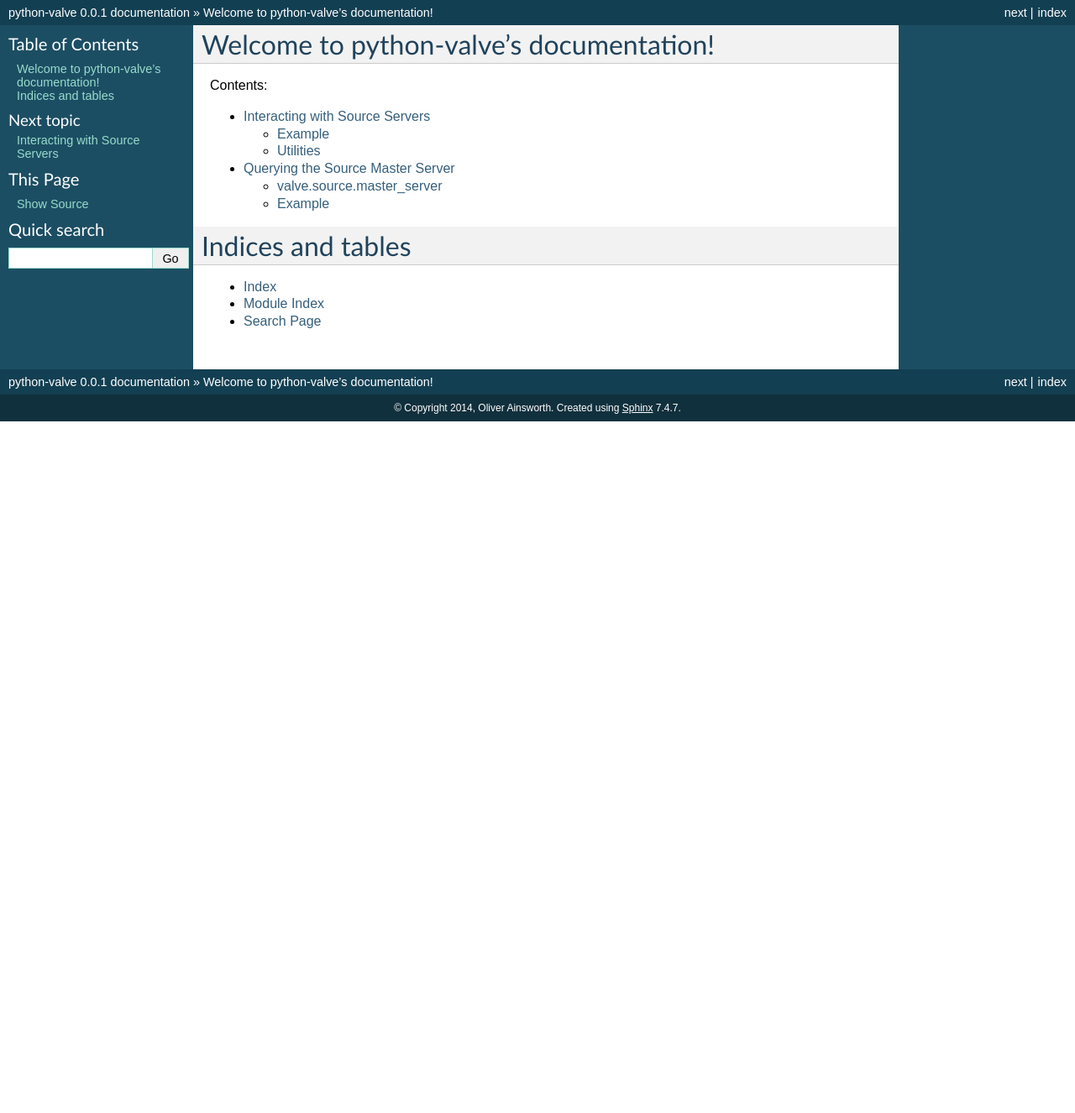
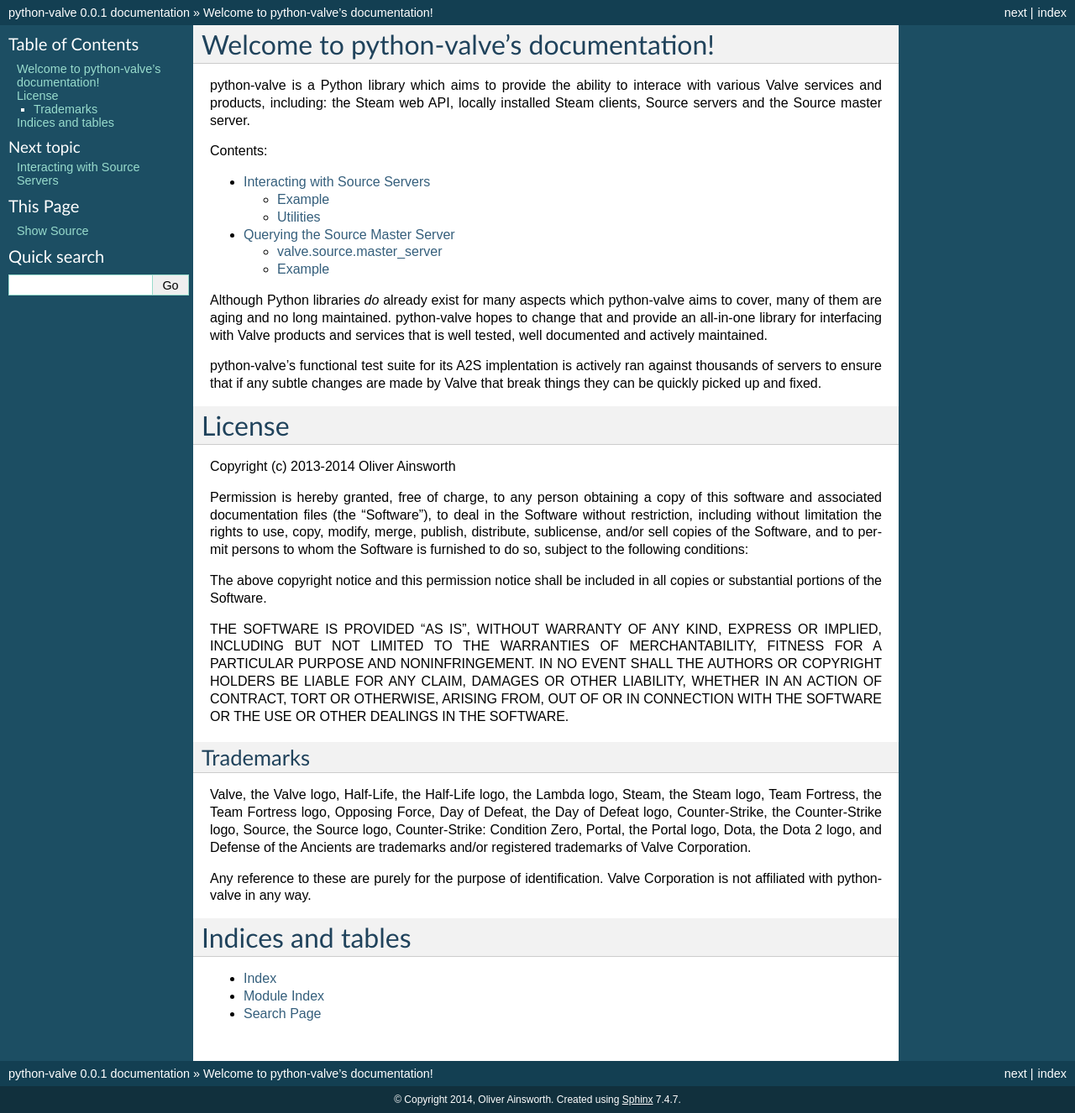
Before and after one commit to serverstf/python-valve, a Sphinx documentation site: the page built from docs/index.rst, in a window 1280 px wide. Shown: the whole page at 84% size. Built offline with Sphinx 7.4.7, drawn with Linux system fonts in a browser that asks for light colours; before the commit the page ends 900 px from its top, so only the background shows below that.

Commit message:
Add some blurb about the project and normalise line endings

```diff
--- a/docs/index.rst
+++ b/docs/index.rst
@@ -1,10 +1,10 @@
-.. python-valve documentation master file, created by
-   sphinx-quickstart on Sat Apr 19 16:34:28 2014.
-   You can adapt this file completely to your liking, but it should at least
-   contain the root `toctree` directive.
-
 Welcome to python-valve's documentation!
 ========================================
+python-valve is a Python library which aims to provide the ability to
+interace with various Valve services and products, including: the Steam
+web API, locally installed Steam clients, Source servers and the Source
+master server.
+
 
 Contents:
 
@@ -15,6 +15,54 @@
    master_server
 
 
+Although Python libraries *do* already exist for many aspects which
+python-valve aims to cover, many of them are aging and no long maintained.
+python-valve hopes to change that and provide an all-in-one library for
+interfacing with Valve products and services that is well tested, well
+documented and actively maintained.
+
+python-valve's functional test suite for its A2S implentation is actively ran
+against thousands of servers to ensure that if any subtle changes are made
+by Valve that break things they can be quickly picked up and fixed.
+
+
+License
+=======
+Copyright (c) 2013-2014 Oliver Ainsworth
+
+Permission is hereby granted, free of charge, to any person obtaining a copy
+of this software and associated documentation files (the "Software"), to deal
+in the Software without restriction, including without limitation the rights
+to use, copy, modify, merge, publish, distribute, sublicense, and/or sell
+copies of the Software, and to permit persons to whom the Software is
+furnished to do so, subject to the following conditions:
+
+The above copyright notice and this permission notice shall be included in
+all copies or substantial portions of the Software.
+
+THE SOFTWARE IS PROVIDED "AS IS", WITHOUT WARRANTY OF ANY KIND, EXPRESS OR
+IMPLIED, INCLUDING BUT NOT LIMITED TO THE WARRANTIES OF MERCHANTABILITY,
+FITNESS FOR A PARTICULAR PURPOSE AND NONINFRINGEMENT. IN NO EVENT SHALL THE
+AUTHORS OR COPYRIGHT HOLDERS BE LIABLE FOR ANY CLAIM, DAMAGES OR OTHER
+LIABILITY, WHETHER IN AN ACTION OF CONTRACT, TORT OR OTHERWISE, ARISING FROM,
+OUT OF OR IN CONNECTION WITH THE SOFTWARE OR THE USE OR OTHER DEALINGS IN
+THE SOFTWARE.
+
+
+Trademarks
+----------
+Valve, the Valve logo, Half-Life, the Half-Life logo, the Lambda logo,
+Steam, the Steam logo, Team Fortress, the Team Fortress logo,
+Opposing Force, Day of Defeat, the Day of Defeat logo, Counter-Strike,
+the Counter-Strike logo, Source, the Source logo, Counter-Strike:
+Condition Zero, Portal, the Portal logo, Dota, the Dota 2 logo, and
+Defense of the Ancients are trademarks and/or registered trademarks of
+Valve Corporation.
+
+Any reference to these are purely for the purpose of identification. Valve
+Corporation is not affiliated with python-valve in any way.
+
+
 Indices and tables
 ==================
 
```
Also changed, not shown: docs/conf.py (line endings or trailing spaces).
